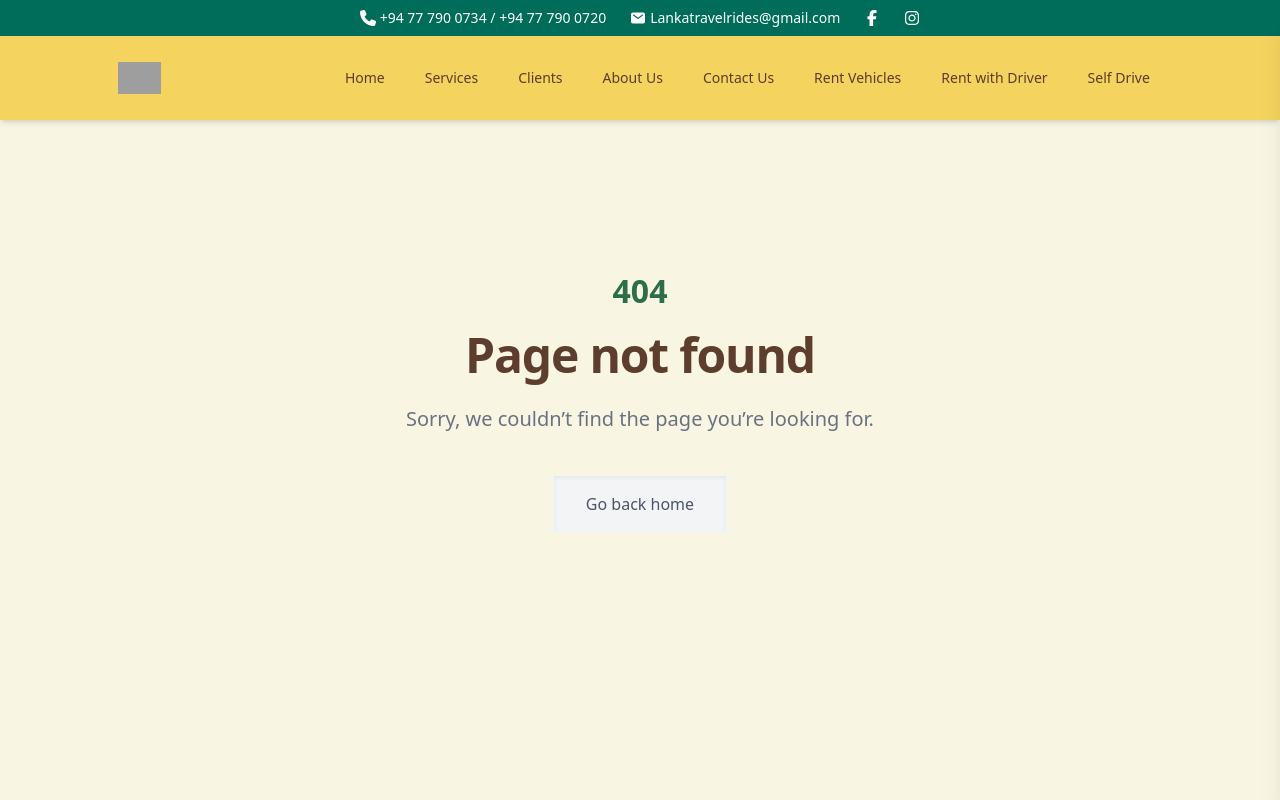
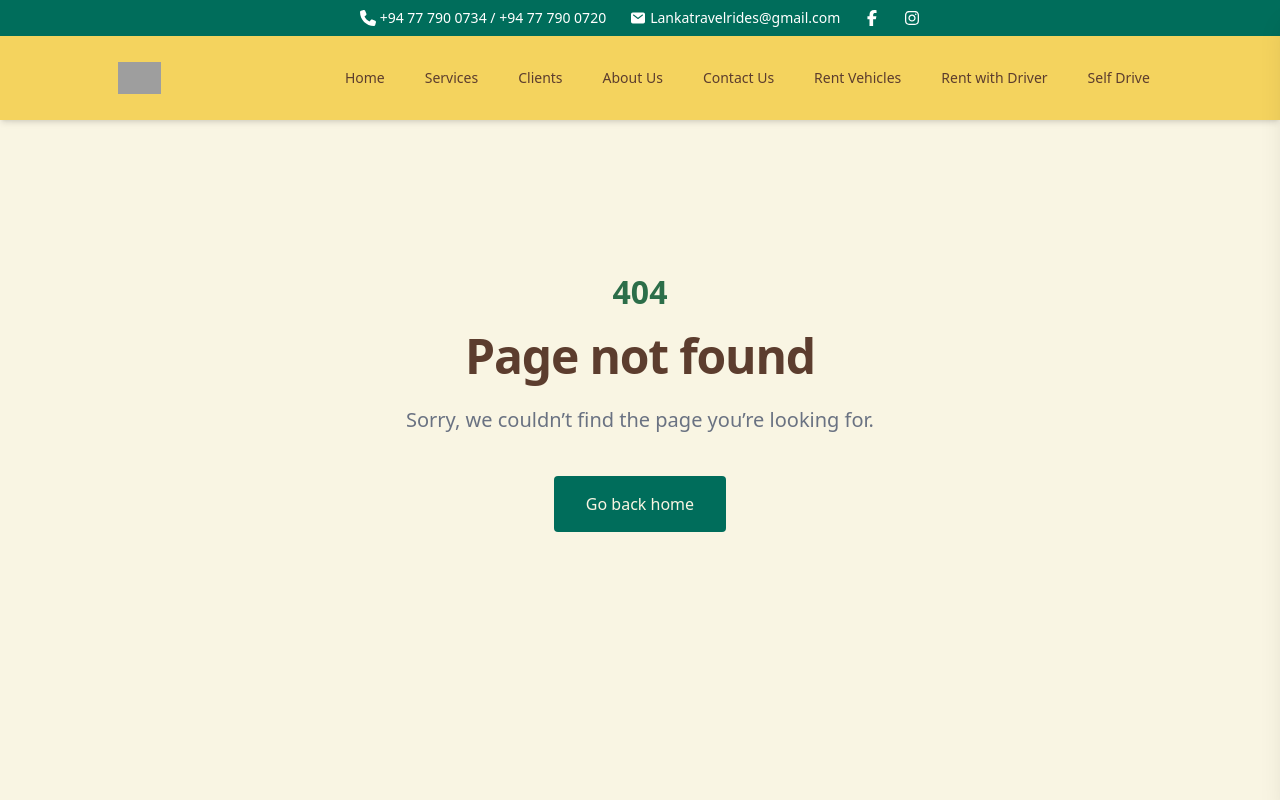
Before and after one commit to Eran2001/lanka-travels-rides, a React (Vite) app: page /contact in a window 1280 px wide. Shown: the top 800 px of the page. Built offline with nearby package versions, Linux system fonts and the light colour scheme; grey boxes are pictures that could not be loaded.

Commit message:
update_colors

```diff
--- a/src/components/shared/HeroTopSection.jsx
+++ b/src/components/shared/HeroTopSection.jsx
@@ -81,7 +81,7 @@ const HeroTopSection = () => {
         <Button
           text="Rent Now"
           onClick={() => navigate("/rent-vehicles")}
-          className="px-8 py-4 bg-[#006D5B] max-md:py-6 max-md:px-14 text-[#5c3d2e] max-md:text-xl max-sm:mt-14 "
+          className="px-8 py-4 bg-[#006D5B] max-md:py-6 max-md:px-14 text-[#5c3d2e] max-md:text-xl max-sm:mt-8 cursor-pointer"
           ref={buttonRef}
           onMouseEnter={(e) => handleHover(e.currentTarget)}
           onMouseLeave={(e) => handleHoverLeave(e.currentTarget)}
--- a/src/components/ui/Button.jsx
+++ b/src/components/ui/Button.jsx
@@ -1,4 +1,5 @@
 import React from "react";
+import { Icon as IconifyIcon } from "@iconify/react";
 
 const Button = ({
   icon,
@@ -10,47 +11,53 @@ const Button = ({
   onClick,
   type = "button",
 }) => {
-  // Render icon if provided
-  const renderIcon = () =>
-    icon
-      ? React.cloneElement(icon, {
-          style: {
-            fontSize: iconSize,
-            width: iconSize,
-            height: iconSize,
-            verticalAlign: "middle",
-          },
-          className: `inline-block align-middle ${
-            iconPosition === "left" ? "mr-2" : "ml-2"
-          }`,
-        })
-      : null;
+  const content = (
+    <span className="relative inline-flex items-center justify-center">
+      {/* Icon Left */}
+      {icon && iconPosition === "left" && (
+        <IconifyIcon
+          icon={icon}
+          width={iconSize}
+          height={iconSize}
+          className={`${text ? "mr-2" : ""}`}
+        />
+      )}
 
-  const iconLeft = iconPosition === "left";
-  const Content = (
-    <>
-      {iconLeft && renderIcon()}
-      <span
-        className={`relative transition-colors duration-300 delay-200 group-hover:text-white ease ${textClass}`}
-      >
-        {text}
-      </span>
-      {!iconLeft && renderIcon()}
-    </>
+      {/* Text */}
+      {text && <span className={`relative ${textClass}`}>{text}</span>}
+
+      {/* Icon Right */}
+      {icon && iconPosition === "right" && (
+        <IconifyIcon
+          icon={icon}
+          width={iconSize}
+          height={iconSize}
+          className={`${text ? "ml-2" : ""}`}
+        />
+      )}
+    </span>
   );
 
-  const baseClass =
-    "relative px-5 py-3 overflow-hidden font-medium text-gray-600 bg-gray-100 border border-gray-100 shadow-inner group " +
-    className;
+  const baseClasses = `
+    relative rounded px-5 py-2.5 overflow-hidden group
+    bg-primary text-light hover:bg-gradient-to-r
+    hover:from-primary hover:to-green-400 hover:ring-2
+    hover:ring-offset-2 hover:ring-green-400
+    transition-all ease-out duration-300
+    ${className}
+  `;
 
   return (
-    <button type={type} className={baseClass} onClick={onClick}>
-      <span className="absolute top-0 left-0 w-0 h-0 transition-all duration-200 border-t-2 border-gray-600 group-hover:w-full ease"></span>
-      <span className="absolute bottom-0 right-0 w-0 h-0 transition-all duration-200 border-b-2 border-gray-600 group-hover:w-full ease"></span>
-      <span className="absolute top-0 left-0 w-full h-0 transition-all duration-300 delay-200 bg-gray-600 group-hover:h-full ease"></span>
-      <span className="absolute bottom-0 left-0 w-full h-0 transition-all duration-300 delay-200 bg-gray-600 group-hover:h-full ease"></span>
-      <span className="absolute inset-0 w-full h-full duration-300 delay-300 bg-gray-900 opacity-0 group-hover:opacity-100"></span>
-      {Content}
+    <button type={type} className={baseClasses} onClick={onClick}>
+      <span
+        className="
+  absolute right-0 w-8 h-32 -mt-12
+  transition-all duration-1000 transform
+  translate-x-12 bg-white opacity-0 rotate-12
+  group-hover:opacity-10 group-hover:-translate-x-40 ease
+"
+      />
+      {content}
     </button>
   );
 };
```
